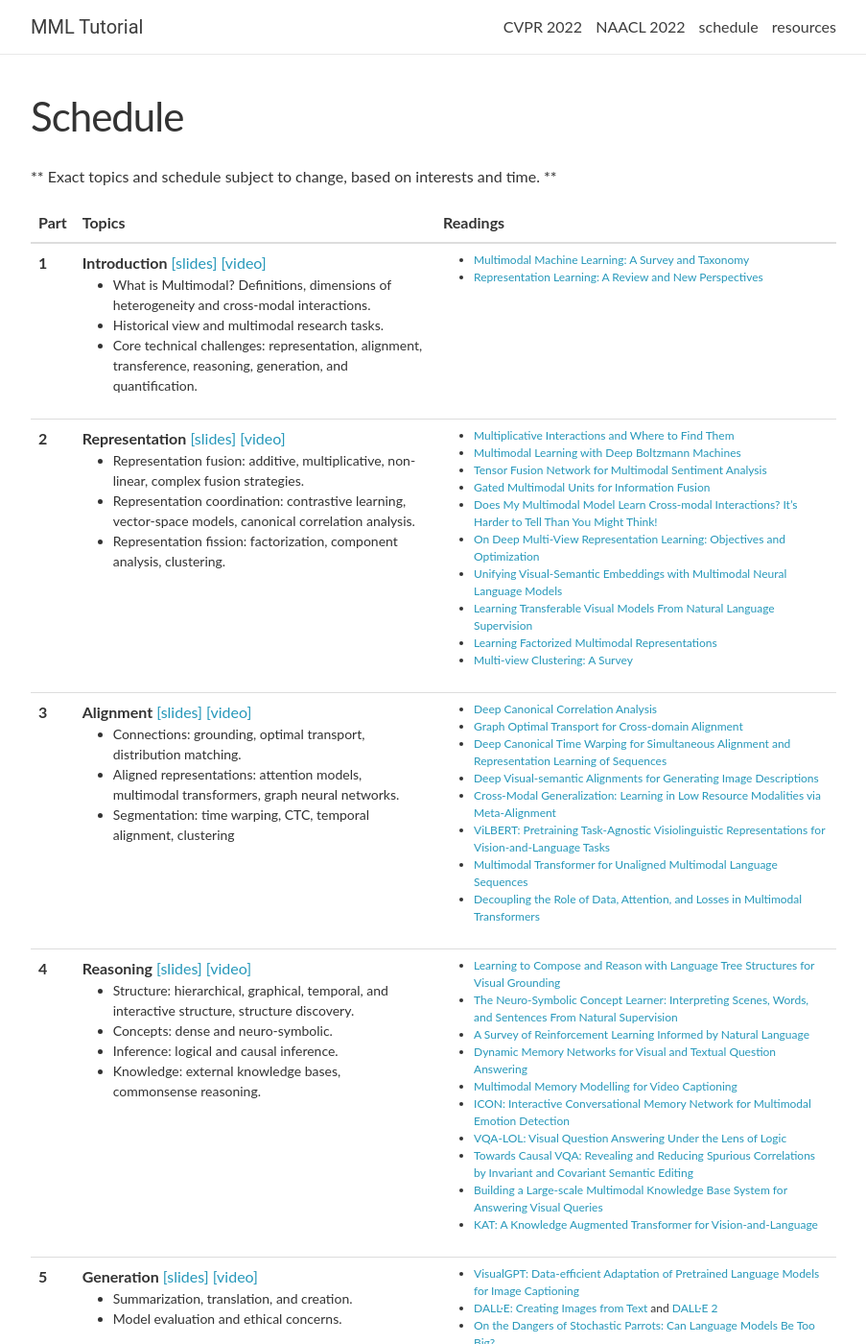
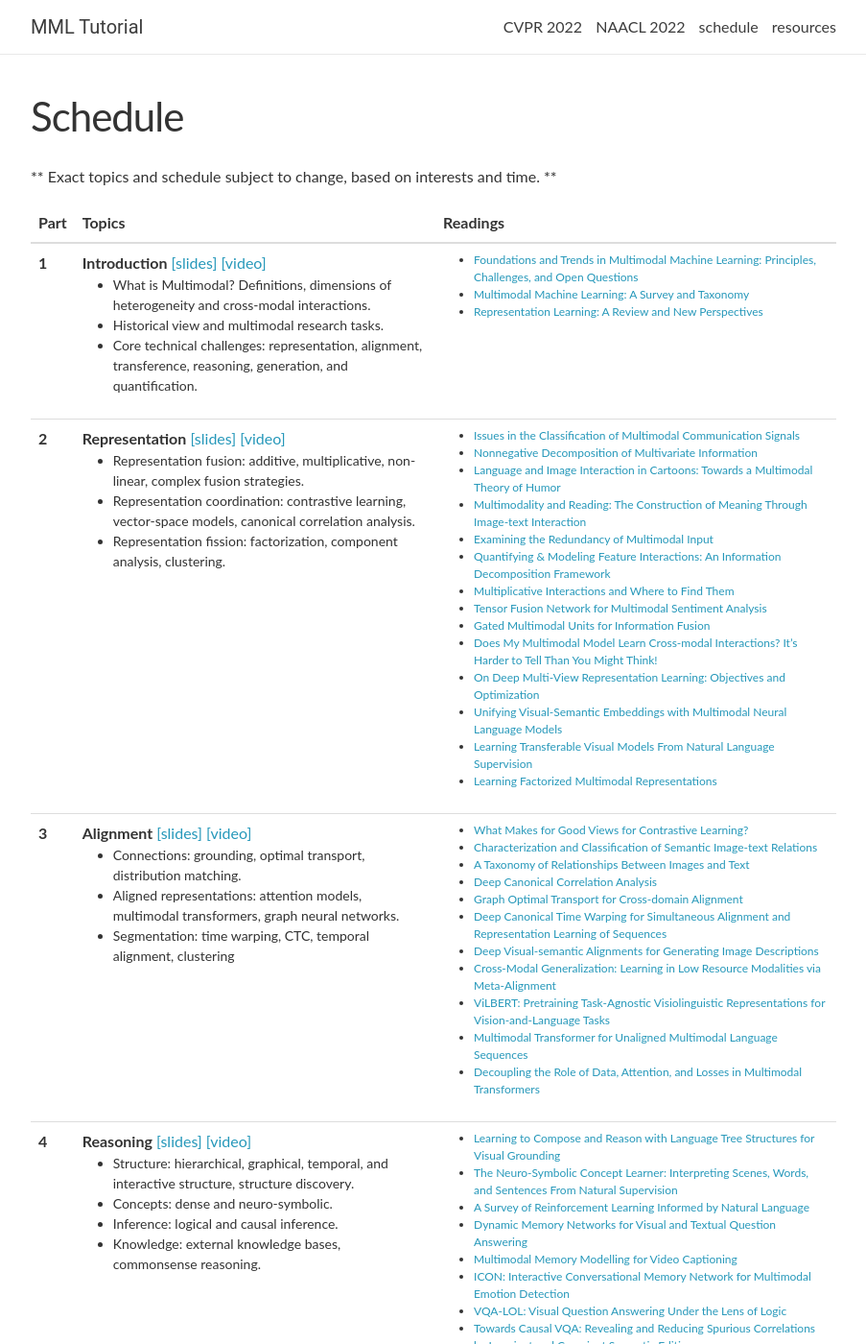
Before and after one commit to CMU-MultiComp-Lab/mmml-tutorial, a Jekyll site: the page built from _pages/schedule.md, in a window 1280 px wide and 1400 px high. Shown: the whole window at 96% size, without its empty margins (188-1091 px from the left). Built offline with Jekyll 4.4.1, drawn with Linux system fonts in a browser that asks for light colours; nearby versions of some CDN libraries; comment, search, counter and statistics services are not loaded.

Commit message:
Update lectures.yml

```diff
--- a/_data/lectures.yml
+++ b/_data/lectures.yml
@@ -7,6 +7,7 @@
     - Historical view and multimodal research tasks.<br/>
     - Core technical challenges&#58; representation, alignment, transference, reasoning, generation, and quantification.<br/>
   readings:
+    - <a href="https://arxiv.org/abs/2209.03430">Foundations and Trends in Multimodal Machine Learning&#58; Principles, Challenges, and Open Questions</a> <br/>
     - <a href="https://arxiv.org/abs/1705.09406">Multimodal Machine Learning&#58; A Survey and Taxonomy</a> <br/>
     - <a href="https://arxiv.org/abs/1206.5538">Representation Learning&#58; A Review and New Perspectives</a> <br/>
 
@@ -18,8 +19,13 @@
     - Representation coordination&#58; contrastive learning, vector-space models, canonical correlation analysis.<br/>
     - Representation fission&#58; factorization, component analysis, clustering.<br/>
   readings:
+    - <a href="https://www.journals.uchicago.edu/doi/epdf/10.1086/431246">Issues in the Classification of Multimodal Communication Signals</a> <br/>
+    - <a href="https://arxiv.org/abs/1004.2515">Nonnegative Decomposition of Multivariate Information</a> <br/>
+    - <a href="https://www.sciencedirect.com/science/article/pii/S0378216608003056">Language and Image Interaction in Cartoons&#58; Towards a Multimodal Theory of Humor</a> <br/>
+    - <a href="https://piazza.com/class_profile/get_resource/lcv0w9mqjzy1kx/lds3ewt4t4g6w4">Multimodality and Reading&#58; The Construction of Meaning Through Image-text Interaction</a> <br/>
+    - <a href="https://dl.acm.org/doi/abs/10.1145/1228175.1228254">Examining the Redundancy of Multimodal Input</a> <br/>
+    - <a href="https://arxiv.org/abs/2302.12247">Quantifying & Modeling Feature Interactions&#58; An Information Decomposition Framework</a> <br/>
     - <a href="https://openreview.net/pdf?id=rylnK6VtDH">Multiplicative Interactions and Where to Find Them</a> <br/>
-    - <a href="https://jmlr.org/papers/volume15/srivastava14b/srivastava14b.pdf">Multimodal Learning with Deep Boltzmann Machines</a> <br/>
     - <a href="https://arxiv.org/abs/1707.07250">Tensor Fusion Network for Multimodal Sentiment Analysis</a> <br/>
     - <a href="https://arxiv.org/abs/1702.01992">Gated Multimodal Units for Information Fusion</a> <br/>
     - <a href="https://aclanthology.org/2020.emnlp-main.62/">Does My Multimodal Model Learn Cross-modal Interactions? It’s Harder to Tell Than You Might Think!</a> <br/>
@@ -27,7 +33,6 @@
     - <a href="https://arxiv.org/abs/1411.2539">Unifying Visual-Semantic Embeddings with Multimodal Neural Language Models</a> <br/>
     - <a href="https://arxiv.org/abs/2103.00020">Learning Transferable Visual Models From Natural Language Supervision</a> <br/>
     - <a href="https://arxiv.org/abs/1806.06176">Learning Factorized Multimodal Representations</a> <br/>
-    - <a href="https://ieeexplore.ieee.org/stamp/stamp.jsp?arnumber=8336846">Multi-view Clustering&#58; A Survey</a> <br/>
 
 - date: 3
   title: >
@@ -37,6 +42,9 @@
     - Aligned representations&#58; attention models, multimodal transformers, graph neural networks.<br/>
     - Segmentation&#58; time warping, CTC, temporal alignment, clustering<br/>
   readings:
+    - <a href="https://arxiv.org/abs/2005.10243">What Makes for Good Views for Contrastive Learning?</a> <br/>
+    - <a href="https://link.springer.com/article/10.1007/s13735-019-00187-6">Characterization and Classification of Semantic Image-text Relations</a> <br/>
+    - <a href="https://www.emerald.com/insight/content/doi/10.1108/00220410310506303/full/pdf?title=a-taxonomy-of-relationships-between-images-and-text">A Taxonomy of Relationships Between Images and Text</a> <br/>
     - <a href="https://home.ttic.edu/~klivescu/papers/andrew_icml2013.pdf">Deep Canonical Correlation Analysis</a> <br/>
     - <a href="https://arxiv.org/abs/2006.14744">Graph Optimal Transport for Cross-domain Alignment</a> <br/>
     - <a href="https://ibug.doc.ic.ac.uk/media/uploads/documents/deep_canonical_time_warping_(1).pdf">Deep Canonical Time Warping for Simultaneous Alignment and Representation Learning of Sequences</a> <br/>
```
